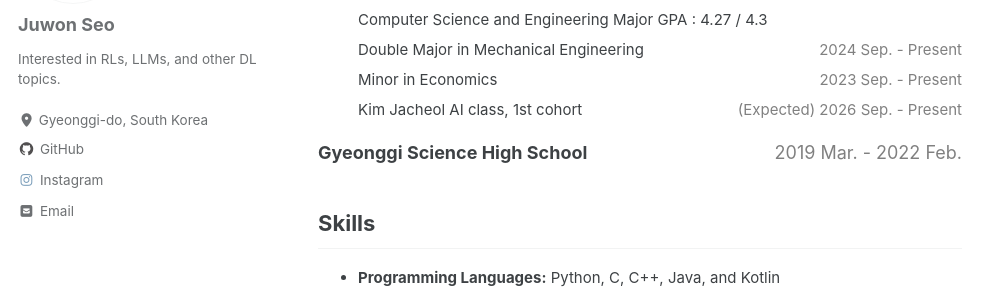
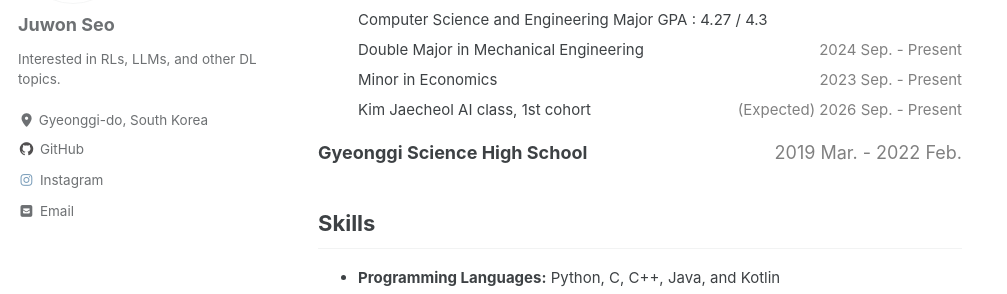
Before and after one commit to knowin-kyeong/knowin-kyeong.github.io, a Jekyll site: the page built from _pages/about.md, in a window 1280 px wide and 900 px high, scrolled down 692 px. Shown: the part 160-454 px from the top of the window, without its empty margins (0-1007 px from the left). Built offline with Jekyll 4.4.1, drawn with Linux system fonts in a browser that asks for light colours; cached includes are drawn as plain includes.

Commit message:
fix/fix typo

```diff
--- a/_pages/about.md
+++ b/_pages/about.md
@@ -49,7 +49,7 @@ Also known as **knowin-kyeong** or team **Placeholder**.
     <span style="color: gray; white-space: nowrap; margin-left: auto;">2023 Sep. - Present</span>
   </li>
   <li style="display: flex; flex-wrap: wrap; width: 100%; row-gap: 5px;">
-    <span style="word-break: keep-all;">Kim Jacheol AI class, 1st cohort</span>
+    <span style="word-break: keep-all;">Kim Jaecheol AI class, 1st cohort</span>
     <span style="color: gray; white-space: nowrap; margin-left: auto;">(Expected) 2026 Sep. - Present</span>
   </li>
 </ul>
```
